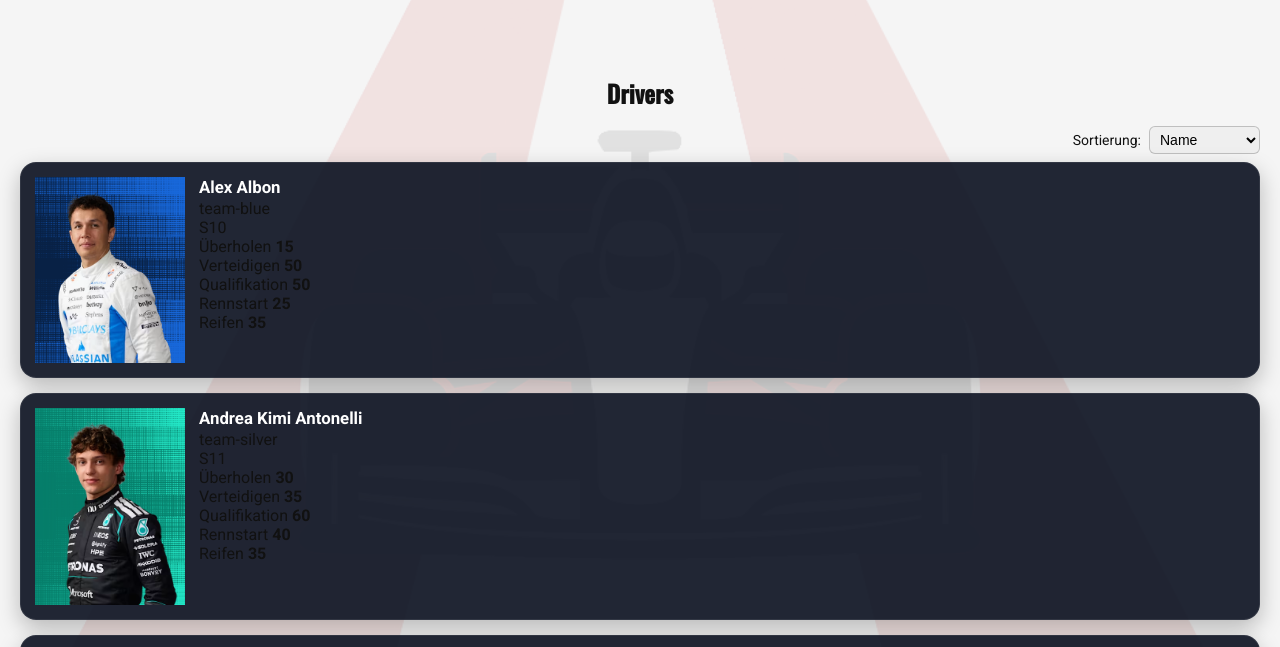
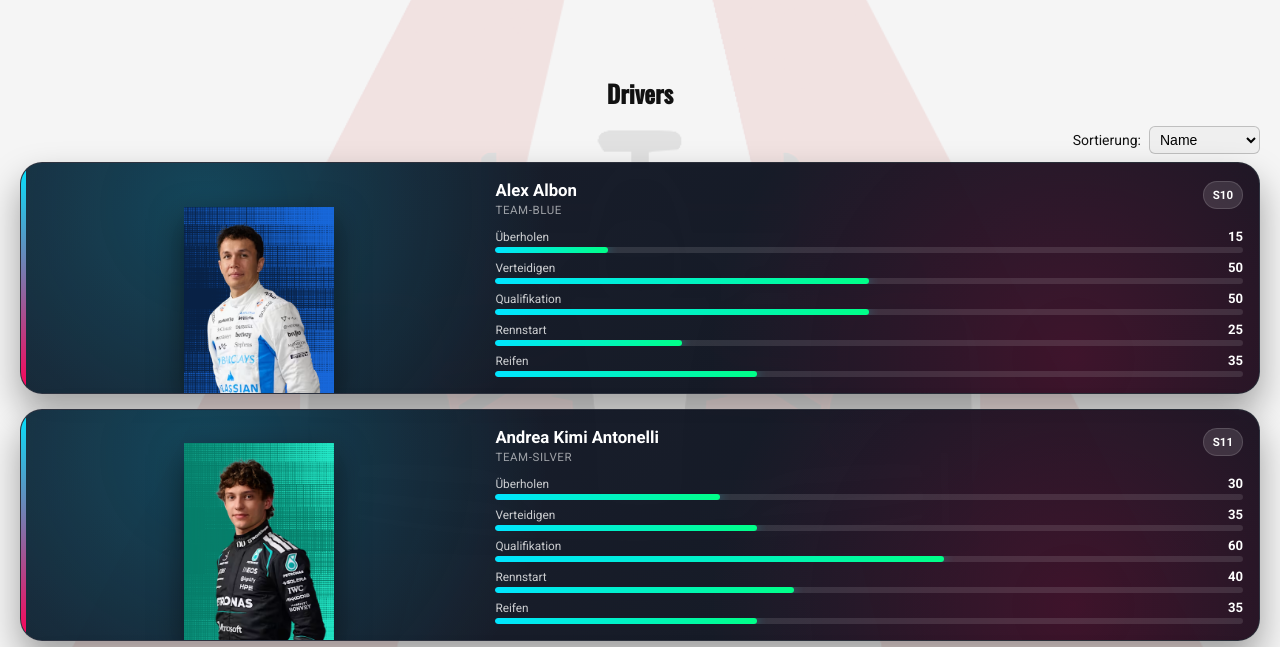
Before and after one commit to NebraQ/F1_Austrian_EPIC, a plain HTML site: page index.html in a window 1280 px wide. Shown: the part 79-726 px from the top of the page. Drawn offline with nearby package versions, Linux system fonts and the light colour scheme; files whose address does not match are found by name.

Commit message:
Refactor driver-card styles for improved layout

```diff
--- a/style.css
+++ b/style.css
@@ -102,96 +102,180 @@ header h1 {
 }
 
 .driver-card {
-    display: flex;
-    align-items: stretch;
-    gap: 14px;
-    padding: 14px;
-    border-radius: 16px;
-    background: rgba(15, 20, 35, 0.92);
-    border: 1px solid rgba(255, 255, 255, 0.08);
-    box-shadow: 0 8px 22px rgba(0, 0, 0, 0.25);
+    position: relative;
+    display: grid;
+    grid-template-columns: 38% 1fr;
+    min-height: 230px;
+    border-radius: 22px;
     overflow: hidden;
+    background: linear-gradient(135deg, rgba(17, 24, 39, 0.96), rgba(10, 14, 25, 0.96));
+    border: 1px solid rgba(255, 255, 255, 0.09);
+    box-shadow: 0 18px 35px rgba(0, 0, 0, 0.35);
+    transition: transform 0.18s ease, box-shadow 0.18s ease, border-color 0.18s ease;
 }
 
-.driver-card-left {
-    width: 38%;
-    min-width: 110px;
+.driver-card:hover {
+    transform: translateY(-4px);
+    box-shadow: 0 24px 45px rgba(0, 0, 0, 0.45);
+    border-color: rgba(255, 255, 255, 0.18);
+}
+
+.driver-card::before {
+    content: "";
+    position: absolute;
+    inset: 0;
+    background:
+        radial-gradient(circle at 15% 20%, rgba(0, 210, 255, 0.22), transparent 32%),
+        radial-gradient(circle at 85% 85%, rgba(255, 0, 80, 0.18), transparent 34%);
+    pointer-events: none;
+}
+
+.driver-card::after {
+    content: "";
+    position: absolute;
+    left: 0;
+    top: 0;
+    width: 5px;
+    height: 100%;
+    background: linear-gradient(to bottom, #00e5ff, #ff0055);
+}
+
+.driver-image-box {
+    position: relative;
     display: flex;
     align-items: flex-end;
     justify-content: center;
+    padding: 16px 6px 0 12px;
+    z-index: 1;
+}
+
+.driver-image-box::before {
+    content: "";
+    position: absolute;
+    width: 115px;
+    height: 115px;
+    bottom: 22px;
+    border-radius: 50%;
+    background: rgba(255, 255, 255, 0.08);
+    filter: blur(2px);
 }
 
 .driver-portrait {
+    position: relative;
+    z-index: 2;
     width: 100%;
     max-width: 150px;
-    height: auto;
+    max-height: 220px;
     object-fit: contain;
-    display: block;
+    object-position: bottom center;
+    filter: drop-shadow(0 12px 16px rgba(0, 0, 0, 0.55));
 }
 
-.driver-card-right {
-    flex: 1;
+.driver-info-box {
+    position: relative;
+    z-index: 1;
+    padding: 18px 16px 16px 4px;
     display: flex;
     flex-direction: column;
     justify-content: center;
 }
 
+.driver-header {
+    display: flex;
+    justify-content: space-between;
+    align-items: flex-start;
+    gap: 10px;
+    margin-bottom: 12px;
+}
+
 .driver-name {
     font-size: 1.05rem;
-    font-weight: 800;
+    font-weight: 900;
     color: #ffffff;
-    margin-bottom: 2px;
+    line-height: 1.15;
 }
 
-.driver-series {
-    font-size: 0.78rem;
-    color: rgba(255, 255, 255, 0.65);
-    margin-bottom: 10px;
+.driver-team {
+    margin-top: 3px;
+    font-size: 0.72rem;
+    color: rgba(255, 255, 255, 0.58);
+    text-transform: uppercase;
+    letter-spacing: 0.05em;
 }
 
-.driver-stats-list {
+.driver-series-badge {
+    flex-shrink: 0;
+    padding: 6px 9px;
+    border-radius: 999px;
+    font-size: 0.72rem;
+    font-weight: 900;
+    color: #ffffff;
+    background: rgba(255, 255, 255, 0.12);
+    border: 1px solid rgba(255, 255, 255, 0.14);
+}
+
+.driver-stats {
     display: flex;
     flex-direction: column;
-    gap: 6px;
+    gap: 7px;
 }
 
-.driver-stat-row {
+.driver-stat {
+    display: flex;
+    flex-direction: column;
+    gap: 3px;
+}
+
+.driver-stat-top {
     display: flex;
     justify-content: space-between;
     align-items: center;
-    gap: 12px;
-    font-size: 0.82rem;
-    color: rgba(255, 255, 255, 0.82);
+    font-size: 0.74rem;
+    color: rgba(255, 255, 255, 0.78);
 }
 
-.driver-stat-row strong {
-    min-width: 28px;
-    text-align: right;
+.driver-stat-top strong {
+    font-size: 0.82rem;
     color: #ffffff;
-    font-size: 0.9rem;
 }
 
-@media (max-width: 520px) {
+.driver-stat-bar {
+    width: 100%;
+    height: 6px;
+    border-radius: 999px;
+    overflow: hidden;
+    background: rgba(255, 255, 255, 0.11);
+}
+
+.driver-stat-fill {
+    height: 100%;
+    border-radius: 999px;
+    background: linear-gradient(90deg, #00e5ff, #00ff88);
+    box-shadow: 0 0 12px rgba(0, 229, 255, 0.45);
+}
+
+@media (max-width: 620px) {
     .driver-card {
-        gap: 10px;
-        padding: 12px;
-    }
-
-    .driver-card-left {
-        width: 34%;
-        min-width: 90px;
+        grid-template-columns: 34% 1fr;
+        min-height: 210px;
+        border-radius: 18px;
     }
 
     .driver-portrait {
-        max-width: 120px;
+        max-width: 125px;
+        max-height: 200px;
+    }
+
+    .driver-info-box {
+        padding: 15px 13px 14px 2px;
     }
 
     .driver-name {
-        font-size: 0.95rem;
+        font-size: 0.92rem;
     }
 
-    .driver-stat-row {
-        font-size: 0.76rem;
+    .driver-stat-top {
+        font-size: 0.68rem;
     }
 }
 
```
